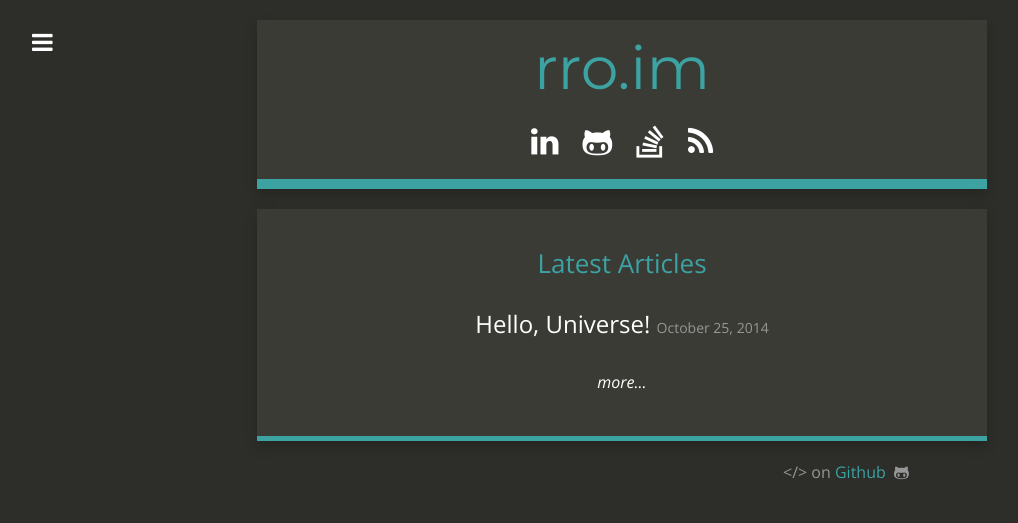
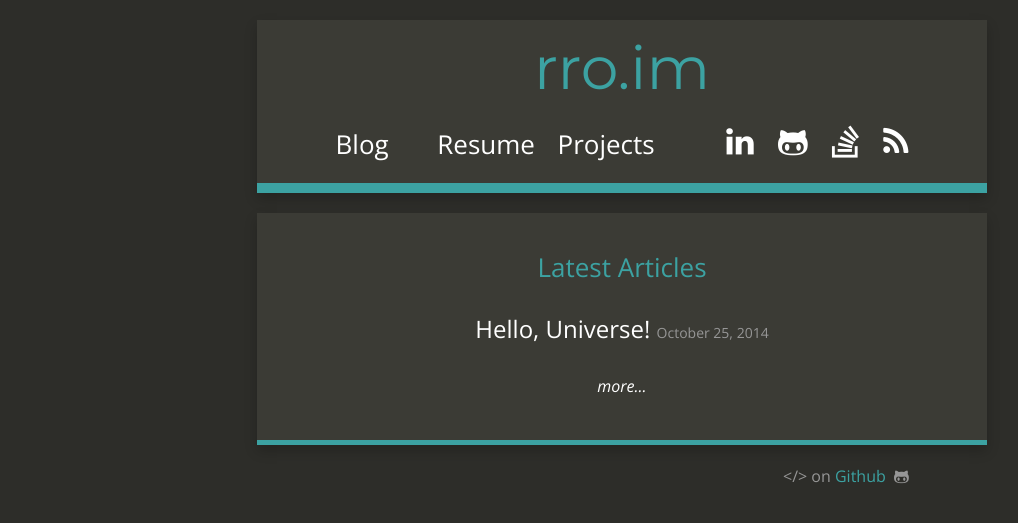
Before and after one commit to roim/roim.github.io, a Jekyll site: the page built from index.html, in a window 1280 px wide. Shown: the top 523 px of the page, without its empty margins (18-1036 px from the left). Built offline with Jekyll 4.4.1, drawn with Linux system fonts in a browser that asks for light colours; nearby versions of some CDN libraries; Markdown is read by kramdown in place of the engine named in the settings.

Commit message:
Navigation through header and no left menu

```diff
--- a/_includes/header.html
+++ b/_includes/header.html
@@ -5,14 +5,26 @@
   </div>
   {% endif %}
 
-  <h1 class="header author-header" itemprop="headline"><a href="{{ site.url }}">{{ site.title }}</a></h1>
+  <h1 class="header author-header" itemprop="headline"><a href="/">{{ site.title }}</a></h1>
   {% if site.title_description %}
   <div class="author-text">
     {{ site.title_description }}
   </div>
   {% endif %}
 
-  <div class="links">
+  <div class="col-md-7 directory">
+    <div class="col-md-4">
+    <a href="/posts/">Blog</a>
+    </div>
+    <div class="col-md-4">
+    <a href="/resume/">Resume</a>
+    </div>
+    <div class="col-md-4">
+    <a href="/projects/">Projects</a>
+    </div>
+  </div>
+
+  <div class="col-md-5 links">
     {% if site.twitter_username %}<a href="http://www.twitter.com/{{ site.twitter_username }}" target="_new"><i class="fa fa-twitter fa-2x"></i></a>{% endif %}
     {% if site.linkedin_link %}<a href="{{ site.linkedin_link }}" target="_new"><i class="fa fa-linkedin fa-2x"></i></a>{% endif %}
     {% if site.google_plus_link %}<a href="{{ site.google_plus_link }}" target="_new"><i class="fa fa-google-plus fa-2x"></i></a>{% endif %}
--- a/_layouts/default.html
+++ b/_layouts/default.html
@@ -4,8 +4,6 @@
     {% include head.html %}
 
     <body>
-
-    {% include menu.html %}
 
     <div class="page-content">
       <div class="wrap">
--- a/css/style.scss
+++ b/css/style.scss
@@ -153,6 +153,20 @@ ul {
     .fa {
       margin-right: 10px;
     }
+  }
+}
+
+.directory {
+  font-size: 26px;
+  margin-top: 25px;
+  text-align: center;
+
+  a, a:active {
+    color: $white;
+  }
+
+  a:hover {
+    color: $light-blue;
   }
 }
 
```
